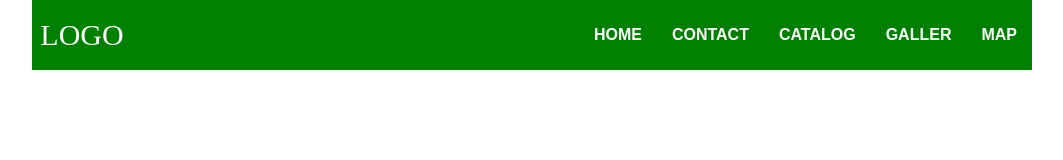
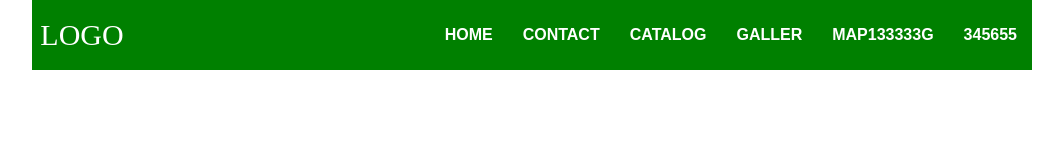
Before and after one commit to vld2/0980909825, a plain HTML site: page index.html in a window 1280 px wide. Shown: the whole page, without its empty margins (108-1171 px from the left). Drawn offline with Linux system fonts and the light colour scheme.

Commit message:
5/07/home evning

```diff
--- a/index.html
+++ b/index.html
@@ -20,7 +20,8 @@
             <li><a href="#">Contact</a></li>
             <li><a href="#">Catalog</a></li>
             <li><a href="#">Galler</a></li>
-            <li><a href="#">Map</a></li>
+            <li><a href="#">Map133333g</a></li>
+            <li><a href="#">345655</a></li>
         </ul>
     </header>
 </body>
```
